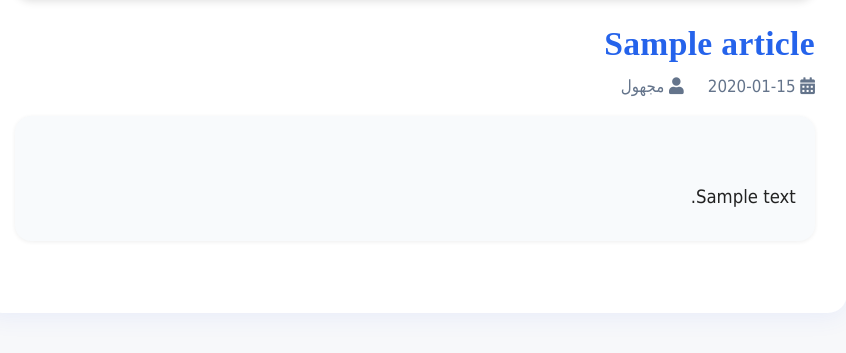
After one commit to mohamedsharshar/article, a PHP site: page /admin/article_view.php?id=1 in a window 1280 px wide. The commit adds this page. Shown: the part 481-834 px from the top of the page, without its empty margins (225-1071 px from the left). Run offline with PHP 8.4, Linux system fonts and the light colour scheme; tables that the repository leaves empty hold one stand-in row (values such as "Sample post"); data that the repository does not hold is empty.

Commit message:
Refactor code structure for improved readability and maintainability

```diff
--- /dev/null
+++ b/admin/article_view.php
@@ -0,0 +1,155 @@
+<?php
+session_start();
+require_once '../db.php';
+if (!isset($_GET['id']) || !is_numeric($_GET['id'])) {
+    echo '<h2 style="text-align:center;margin-top:4rem;">المقال غير موجود</h2>';
+    exit;
+}
+$id = intval($_GET['id']);
+$article = $pdo->prepare("SELECT * FROM articles WHERE id = ?");
+$article->execute([$id]);
+$article = $article->fetch(PDO::FETCH_ASSOC);
+if (!$article) {
+    echo '<h2 style="text-align:center;margin-top:4rem;">المقال غير موجود</h2>';
+    exit;
+}
+?>
+<!DOCTYPE html>
+<html lang="ar" dir="rtl">
+<head>
+    <meta charset="UTF-8">
+    <meta name="viewport" content="width=device-width, initial-scale=1.0">
+    <title>تفاصيل المقال (لوحة التحكم)</title>
+    <link rel="stylesheet" href="https://cdnjs.cloudflare.com/ajax/libs/font-awesome/5.15.1/css/all.min.css">
+    <style>
+        body {
+            background: #f7f8fa;
+            font-family: 'Cairo', Tahoma, Arial, sans-serif;
+            margin: 0;
+            padding: 0;
+        }
+        .admin-article-container {
+            max-width: 800px;
+            margin: 3.5rem auto 2.5rem auto;
+            background: #fff;
+            border-radius: 1.2rem;
+            box-shadow: 0 4px 24px #4262ed14;
+            padding: 2.5rem 2rem 2.5rem 2rem;
+            position: relative;
+        }
+        .admin-article-image {
+            width: 100%;
+            max-height: 340px;
+            object-fit: cover;
+            border-radius: 1rem;
+            margin-bottom: 1.2rem;
+            box-shadow: 0 2px 8px #0002;
+            background: #f1f5f9;
+            display: block;
+        }
+        .admin-article-title {
+            font-family: 'Cairo', 'Merriweather', serif;
+            font-size: 2.1rem;
+            font-weight: bold;
+            margin-bottom: 0.7rem;
+            color: #2563EB;
+            letter-spacing: 0.01em;
+            line-height: 1.3;
+        }
+        .admin-article-meta {
+            color: #64748b;
+            font-size: 1.05rem;
+            margin-bottom: 1.2rem;
+            display: flex;
+            gap: 1.5rem;
+            flex-wrap: wrap;
+            align-items: center;
+        }
+        .admin-article-meta .category-tag {
+            margin-right: 0.5rem;
+            background: #3B82F6;
+            color: #fff;
+            padding: 0.35em 1.2em;
+            border-radius: 999px;
+            font-size: 1em;
+            box-shadow: 0 2px 8px #3b82f633;
+            z-index: 2;
+            font-weight: bold;
+            letter-spacing: 0.01em;
+        }
+        .admin-article-content {
+            font-size: 1.15rem;
+            line-height: 2.1;
+            color: #222;
+            margin-bottom: 2rem;
+            background: #f8fafc;
+            padding: 1.5rem 1.2rem;
+            border-radius: 1rem;
+            box-shadow: 0 1px 4px #0001;
+            word-break: break-word;
+            white-space: pre-line;
+        }
+        .admin-article-back {
+            display: inline-block;
+            margin-bottom: 1.5rem;
+            color: #2563EB;
+            font-weight: bold;
+            text-decoration: none;
+            font-size: 1.1rem;
+            transition: color 0.2s;
+        }
+        .admin-article-back:hover {
+            color: #1E293B;
+            text-decoration: underline;
+        }
+        @media (max-width: 900px) {
+            .admin-article-container {
+                padding: 1.2rem 0.5rem;
+                margin: 2.2rem 0.2rem 1.5rem 0.2rem;
+            }
+            .admin-article-title {
+                font-size: 1.3rem;
+            }
+            .admin-article-content {
+                font-size: 1.01rem;
+                padding: 1rem 0.5rem;
+            }
+        }
+        @media (max-width: 600px) {
+            .admin-article-container {
+                margin: 1.2rem 0.1rem 1rem 0.1rem;
+                padding: 0.7rem 0.1rem;
+            }
+            .admin-article-title {
+                font-size: 1.1rem;
+            }
+            .admin-article-content {
+                font-size: 0.98rem;
+                padding: 0.7rem 0.2rem;
+            }
+        }
+    </style>
+</head>
+<body>
+    <div class="admin-article-container">
+        <a href="manage_articles.php" class="admin-article-back"><i class="fa fa-arrow-right"></i> العودة للإدارة</a>
+        <?php
+            $imgSrc = $article['image'] ? '../uploads/articles/' . htmlspecialchars($article['image']) : 'https://source.unsplash.com/800x350/?arabic,writing,' . urlencode($article['category'] ?? 'article');
+        ?>
+        <div style="position:relative;">
+            <img src="<?= $imgSrc ?>" alt="صورة المقال" class="admin-article-image">
+            <?php if (!empty($article['category'])): ?>
+                <span class="category-tag" style="position:absolute;top:18px;right:18px;"> <?= htmlspecialchars($article['category']) ?> </span>
+            <?php endif; ?>
+        </div>
+        <h1 class="admin-article-title"> <?= htmlspecialchars($article['title']) ?> </h1>
+        <div class="admin-article-meta">
+            <span><i class="fa fa-calendar-alt"></i> <?= htmlspecialchars(substr($article['created_at'],0,10)) ?></span>
+            <span><i class="fa fa-user"></i> <?= htmlspecialchars($article['author'] ?? 'مجهول') ?></span>
+        </div>
+        <div class="admin-article-content">
+            <?= nl2br(htmlspecialchars($article['content'])) ?>
+        </div>
+    </div>
+</body>
+</html>
```
Also changed, not shown: admin/manage_articles.php (+15 -5 lines), article.php (+79 -28 lines), index.php (+7 -1 lines), uploads/articles/art_684030aa293452.65130583.png (added), uploads/articles/art_684032472dcc12.01478651.jpeg (added), uploads/articles/art_684034d2307432.05018595.jpg (added), uploads/articles/art_68403d8dd142e2.18607837.jpg (added).
